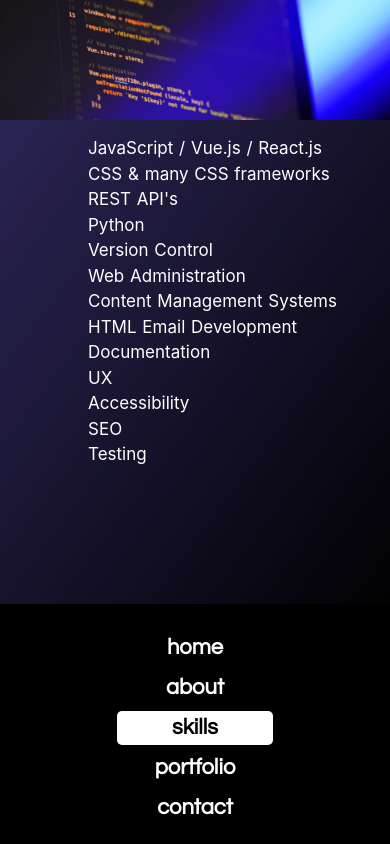
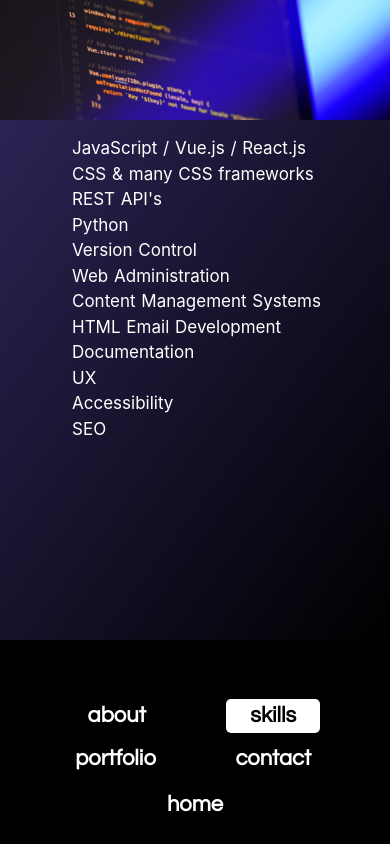
Before and after one commit to Ywehc/portfolio2022, a Nuxt app: page /skills in a window 390 px wide. Built offline with nearby package versions, Linux system fonts and the light colour scheme.

Commit message:
mobile spacing issues

```diff
--- a/assets/scss/_nav.scss
+++ b/assets/scss/_nav.scss
@@ -96,7 +96,7 @@
         width: 100%;
         z-index: 8;
         background-color: white;
-        padding: 0em 0em 1em 0em;
+        padding: 0em 1.8em 1em 1.8em;
     }
     .nav-toggle {
         margin: 0px auto;
@@ -117,7 +117,7 @@
         a {
             height: 34px;
             font-size: 22px;
-            padding: 0em 2.5em;
+            padding: 0em 1.1em;
         }
         a.nuxt-link-exact-active {
             text-decoration: none;
--- a/components/Nav.vue
+++ b/components/Nav.vue
@@ -4,7 +4,7 @@
             <div class="col-0 col-xl-1 curve-container">
                 <div class="curve d-none d-xl-block"></div>
             </div>
-            <div class="col-12 col-xl-11 nav-container">
+            <div class="col-12 col-xl-11 nav-container d-none d-xl-flex">
                 <div class="nav-toggle d-xl-none">
                     <i class="far fa-caret-square-down" @click="navOpen = false"></i>
                 </div>
@@ -22,6 +22,35 @@
                 </div>
                 <div class="nav-pane pane-1">
                     <NuxtLink class="link" to="/contact">contact</NuxtLink>
+                </div>
+            </div>
+            <div class="col-12 col-xl-11 nav-container d-xl-none">
+                <div class="nav-toggle">
+                    <i class="far fa-caret-square-down" @click="navOpen = false"></i>
+                </div>
+                <div class="row mobile-menu mx-auto">
+                    <div class="col-6">
+                        <div class="nav-pane">
+                            <NuxtLink class="link" to="/about">about</NuxtLink>
+                        </div>
+                        <div class="nav-pane">
+                            <NuxtLink class="link" to="/portfolio">portfolio</NuxtLink>
+                        </div>
+                    </div>
+                    <div class="col-6">
+                        <div class="nav-pane">
+                            <NuxtLink class="link" to="/skills">skills</NuxtLink>
+                        </div>
+
+                        <div class="nav-pane">
+                            <NuxtLink class="link" to="/contact">contact</NuxtLink>
+                        </div>
+                    </div>
+                </div>
+                <div class="row mx-auto">
+                    <div class="nav-pane">
+                        <NuxtLink class="link" to="/">home</NuxtLink>
+                    </div>
                 </div>
             </div>
         </div>
--- a/pages/about.vue
+++ b/pages/about.vue
@@ -62,7 +62,7 @@
         width: 100%!important;
     }
     .content-container {
-        padding: 1em 2em;
+        padding: 1em 1.5em 0 1.5em;
         background: linear-gradient(to bottom right, #422454 0%, black 100%) 100% no-repeat;
         text-align: left;
         font-size: 24px;
--- a/pages/portfolio.vue
+++ b/pages/portfolio.vue
@@ -118,7 +118,7 @@
             font-size: 18px;
         }
         p {
-            font-size: 16px;
+            font-size: 14px;
         }
         width: auto;
     }
--- a/pages/skills.vue
+++ b/pages/skills.vue
@@ -57,10 +57,10 @@
                             <div class="icon-container"><i class="fas fa-search"></i></div>
                             SEO
                         </div>
-                        <div class="skill">
+                        <!-- <div class="skill">
                             <div class="icon-container"><i class="fas fa-tachometer-alt"></i></div>
                             Testing
-                        </div>
+                        </div> -->
                 </div>
             </div>
         </div>
@@ -105,7 +105,7 @@
         background-position-x: center;
     }
     .content-container {
-        padding: 1em 3em;
+        padding: 1em 2em;
         margin-left: 15px;
         background: linear-gradient(to bottom right, #2a2454 0%, black 100%) 100% no-repeat;
     }
```
